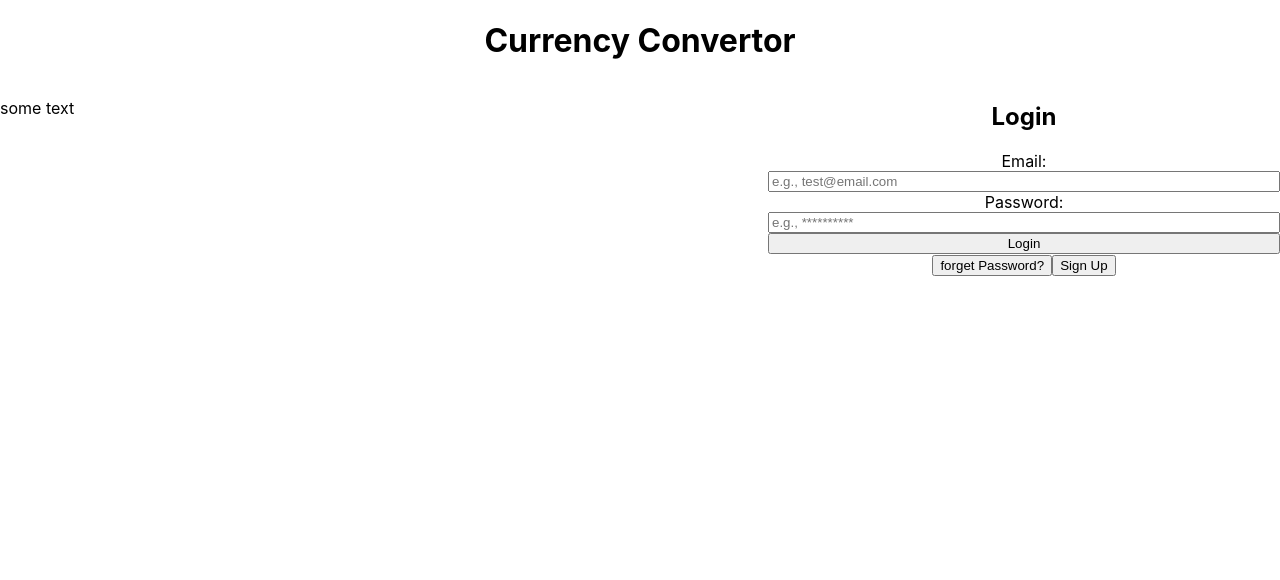
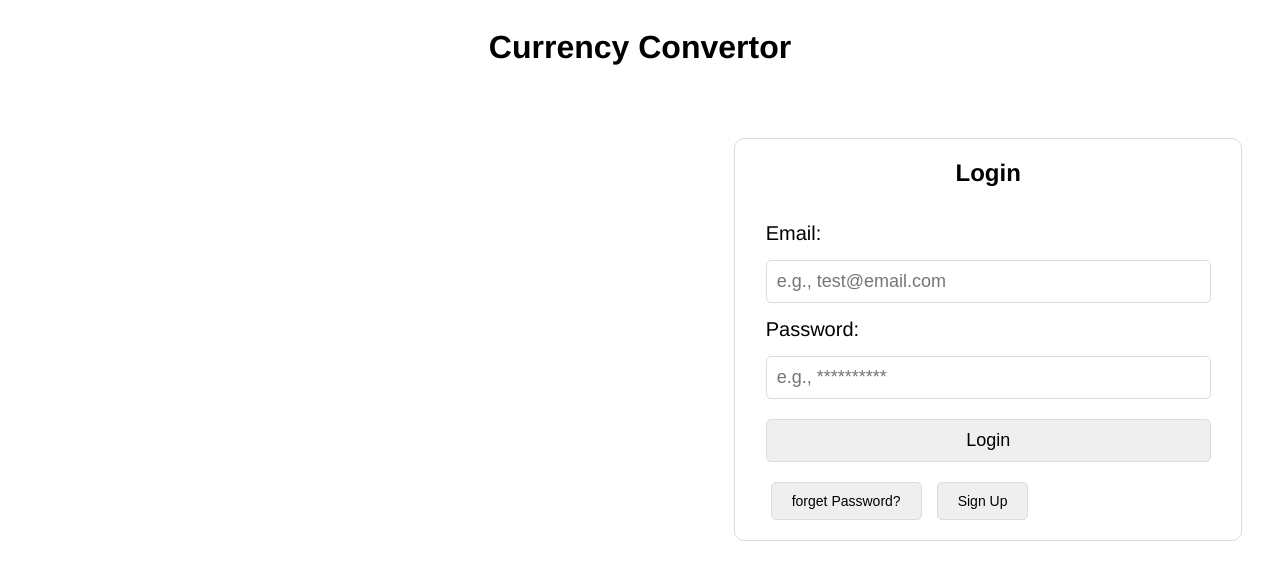
Before and after one commit to nikhil336/Currency-Converter-React-JS-App, a React (Create React App) app: page / in a window 1280 px wide. Shown: the top 580 px of the page. Built offline with nearby package versions, Linux system fonts and the light colour scheme.

Commit message:
Styling complete!

```diff
--- a/src/App.css
+++ /dev/null
@@ -1,38 +0,0 @@
-.App {
-  text-align: center;
-}
-
-.App-logo {
-  height: 40vmin;
-  pointer-events: none;
-}
-
-@media (prefers-reduced-motion: no-preference) {
-  .App-logo {
-    animation: App-logo-spin infinite 20s linear;
-  }
-}
-
-.App-header {
-  background-color: #282c34;
-  min-height: 100vh;
-  display: flex;
-  flex-direction: column;
-  align-items: center;
-  justify-content: center;
-  font-size: calc(10px + 2vmin);
-  color: white;
-}
-
-.App-link {
-  color: #61dafb;
-}
-
-@keyframes App-logo-spin {
-  from {
-    transform: rotate(0deg);
-  }
-  to {
-    transform: rotate(360deg);
-  }
-}
--- a/src/App.js
+++ b/src/App.js
@@ -1,4 +1,3 @@
-import './App.css';
 import HomePage from './Components/HomePage';
 
 function App() {
--- a/src/Components/ConvertorPage.css
+++ b/src/Components/ConvertorPage.css
@@ -6,6 +6,14 @@
     display: flex;
     flex-direction: row;
     justify-content: flex-end;
+    padding: 10px;
+}
+
+.logout-btn {
+    border: 1px solid grey;
+    padding: 5px 10px;
+    font-family: verdana;
+    font-size: 14px;
 }
 
 .convertor-box {
@@ -13,20 +21,21 @@
     flex-direction: column;
     align-items: center;
     width: 100%;
+    padding-top: 5%
 }
 
 .disc {
     display: flex;
     flex-direction: column;
     align-items: flex-start;
-    width: 50%;
+    width: 40%;
 }
 
 .currency {
     display: flex;
     flex-direction: column;
     align-items: flex-start;
-    width: 50%;
+    width: 40%;
 }
 
 .selection {
@@ -36,6 +45,18 @@
     width: 100%;
 }
 
-.slt {
-    width: 40%;
+.curr-text {
+    padding: 5px;
+    font-size: 20px;
+    margin: 2px 2px 2px 5px;
 }
+
+#resulttxt {
+    font-size: 26px;
+    font-weight: 540;
+    margin-bottom: 5px;
+}
+
+#src, #result {
+    width: 60%;
+}
--- a/src/Components/HomePage.css
+++ b/src/Components/HomePage.css
@@ -1,40 +1,76 @@
-/* body {
-    background-color: blue;
-} */
 .main {
+    font-family: Helvetica;
     display: flex;
     flex-direction: column;
-    align-items: center;
-    /*justify-content: center;*/
-    height: 100%;
-    /*background-color: aqua;*/
+    height: 100vh;
 }
 
-/*.header {
+.header {
     display: flex;
     justify-content: center;
-}*/
+}
+
 .container {
     display: flex;
     flex-direction: row;
     justify-content:space-between;
-    height: 100%;
-    width: 100%;
+    padding-top: 50px;
 }
+
 .sign {
     display: flex;
     flex-direction: column;
     align-items: center;
-    /* padding-top: 15%; */
-    /* justify-content: center; */
-    /* height: 100%; */
     width: 40%;
-    /* background-color: aquamarine; */
+    margin-right: 30px;
+    border: 1px solid #DADCE0;
+    border-radius: 10px;
 }
 
 .signform {
     display: flex;
     flex-direction: column;
-    /* align-items: flex-start; */
-    width: 100%;
+    width: 90%;
 }
+
+.form-heading {
+    padding-bottom: 10px;
+}
+
+.label-text {
+    padding: 5px;
+    font-size: 20px;
+    margin-bottom: 10px 5px;
+}
+
+.form-input {
+    padding: 10px;
+    margin: 10px 5px;
+    border: 1px solid #DADCE0;
+    border-radius: 5px;
+    font-size: 18px;
+}
+
+.form-btn {
+    margin: 10px 5px 15px 5px;
+    padding: 10px;
+    border: 1px solid #DADCE0;
+    border-radius: 5px;
+    font-size: 18px;
+}
+
+.div-btn {
+    margin: 5px 5px 20px 10px;
+    border: 1px solid #DADCE0;
+    border-radius: 5px;
+    padding: 10px 20px;
+    font-size: 14px;
+}
+
+.slt {
+    padding: 10px;
+    margin: 10px 5px;
+    border: 1px solid #DADCE0;
+    border-radius: 5px;
+    font-size: 16px;
+}
--- a/src/Components/HomePage.js
+++ b/src/Components/HomePage.js
@@ -30,7 +30,7 @@ class HomePage extends Component {
 
     render() {
         return (
-            <div className="main">
+            <div className={!this.state.forgetFlag?"main":"main-reset"}>
                 <div className="header">
                     <h1 className="heading">Currency Convertor</h1>
                 </div>
@@ -38,7 +38,7 @@ class HomePage extends Component {
                     !this.state.forgetFlag?
                         <div className="container">
                             <div className="para">
-                                <p>some text</p>
+                                <p></p>
                             </div>
                             { this.state.signinFlag?
                                 <SignIn changeSignState={this.setSignState} changeLoginState={this.setLoginState} changeForgetState={this.setForgetState}/>
--- /dev/null
+++ b/src/Components/ResetPage.css
@@ -0,0 +1,17 @@
+.main-reset {
+    font-family: Helvetica;
+    display: flex;
+    flex-direction: column;
+    height: 100vh;
+    align-items: center;
+}
+
+.reset-sign {
+    display: flex;
+    flex-direction: column;
+    justify-content: center;
+    align-items: center;
+    width: 40%;
+    border: 1px solid #DADCE0;
+    border-radius: 10px;
+}
--- a/src/Components/ResetPage.js
+++ b/src/Components/ResetPage.js
@@ -1,5 +1,5 @@
 import React, { Component } from 'react';
-import './HomePage.css';
+import './ResetPage.css';
 
 class ResetPage extends Component {
 
@@ -76,13 +76,13 @@ class ResetPage extends Component {
 
     render() {
         return(
-            <div className="sign">
+            <div className="reset-sign">
                 <h2 className="form-heading">Reset Password</h2>
                 <form name="resetform" id="login-form" className="signform" onSubmit={this.resetPassword}>
                     <label htmlFor="username" className="label-text">Email:</label>
                     <input type="email" name="email" id="email" placeholder="e.g., test@email.com" className="form-input" required/>
                     <label htmlFor="security" className="label-text">Security Question:</label>
-                    <select name="ques" id="ques">
+                    <select name="ques" id="ques" className="slt">
                         <option value="pet">What is the name of your pet?</option>
                         <option value="teacher">What is the name of your favourite teacher?</option>
                         <option value="sport">Which sport do you like?</option>
@@ -94,7 +94,9 @@ class ResetPage extends Component {
                     <label htmlFor="repassword" className="label-text">Re-enter password:</label>
                     <input type="password" name="rpwd" id="rpassword" placeholder="e.g., **********" className="form-input" required/>
                     <button type="submit" className="form-btn">Submit</button>
-                    <button type="button" className="login-btn" onClick={this.signIn}>Login</button>
+                    <div>
+                        <button type="button" className="div-btn" onClick={this.signIn}>Login</button>
+                    </div>
                 </form>
             </div>
         );
--- a/src/Components/SignIn.js
+++ b/src/Components/SignIn.js
@@ -48,8 +48,8 @@ class SignIn extends Component {
                     <input type="password" name="pwd" id="password" placeholder="e.g., **********" className="form-input" required/>
                     <button type="submit" className="form-btn">Login</button>
                     <div>
-                        <button type="button" className="forget-password" onClick={this.resetPassword}>forget Password?</button>
-                        <button type="button" className="sign-btn" onClick={this.signUp}>Sign Up</button>
+                        <button type="button" className="div-btn" onClick={this.resetPassword}>forget Password?</button>
+                        <button type="button" className="div-btn" onClick={this.signUp}>Sign Up</button>
                     </div>
                 </form>
             </div>
--- a/src/Components/SignUp.js
+++ b/src/Components/SignUp.js
@@ -128,7 +128,7 @@ class SignUp extends Component {
                     <input type="password" name="repwd" id="repassword" placeholder="e.g., **********" className="form-input" required/>
 
                     <label htmlFor="security" className="label-text">Security Question:</label>
-                    <select name="ques" id="ques">
+                    <select name="ques" id="ques" className="slt">
                         <option value="pet">What is the name of your pet?</option>
                         <option value="teacher">What is the name of your favourite teacher?</option>
                         <option value="sport">Which sport do you like?</option>
@@ -137,7 +137,9 @@ class SignUp extends Component {
                     <input type="text" id="answer" name="ans" placeholder="e.g., abc" className="form-input" required/>
 
                     <button type="submit" className="form-btn">Sign Up</button>
-                    <button type="button" className="sign-btn" onClick={this.signIn}>Login</button>
+                    <div>
+                        <button type="button" className="div-btn" onClick={this.signIn}>Login</button>
+                    </div>
                 </form>
             </div>
         );
--- a/src/index.css
+++ /dev/null
@@ -1,13 +0,0 @@
-body {
-  margin: 0;
-  font-family: -apple-system, BlinkMacSystemFont, 'Segoe UI', 'Roboto', 'Oxygen',
-    'Ubuntu', 'Cantarell', 'Fira Sans', 'Droid Sans', 'Helvetica Neue',
-    sans-serif;
-  -webkit-font-smoothing: antialiased;
-  -moz-osx-font-smoothing: grayscale;
-}
-
-code {
-  font-family: source-code-pro, Menlo, Monaco, Consolas, 'Courier New',
-    monospace;
-}
--- a/src/index.js
+++ b/src/index.js
@@ -1,6 +1,5 @@
 import React from 'react';
 import ReactDOM from 'react-dom';
-import './index.css';
 import App from './App';
 import reportWebVitals from './reportWebVitals';
 
```
Also changed, not shown: src/Components/ConvertorPage.js (+4 -5 lines).
